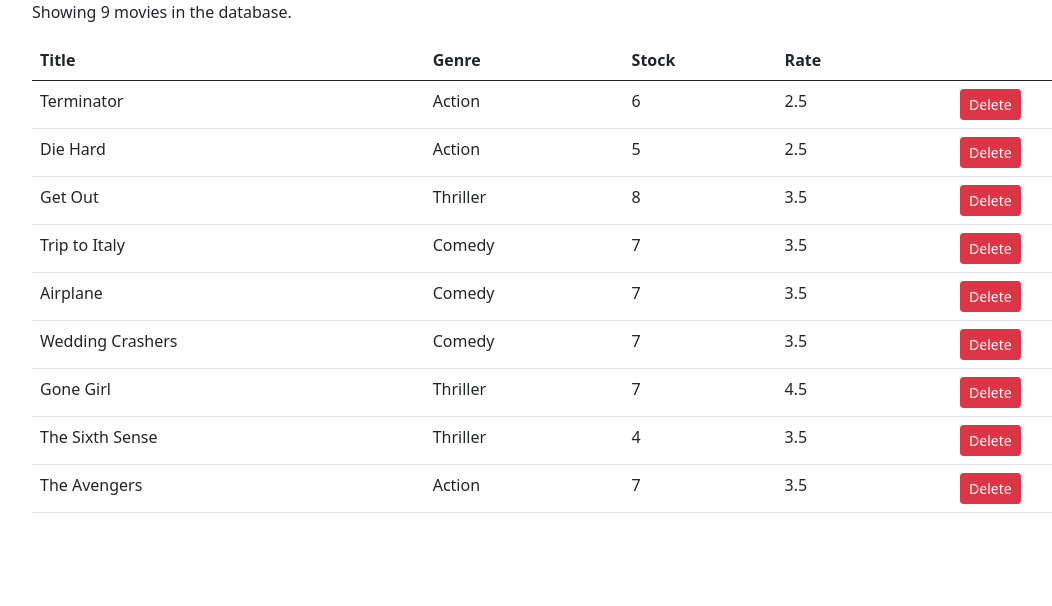
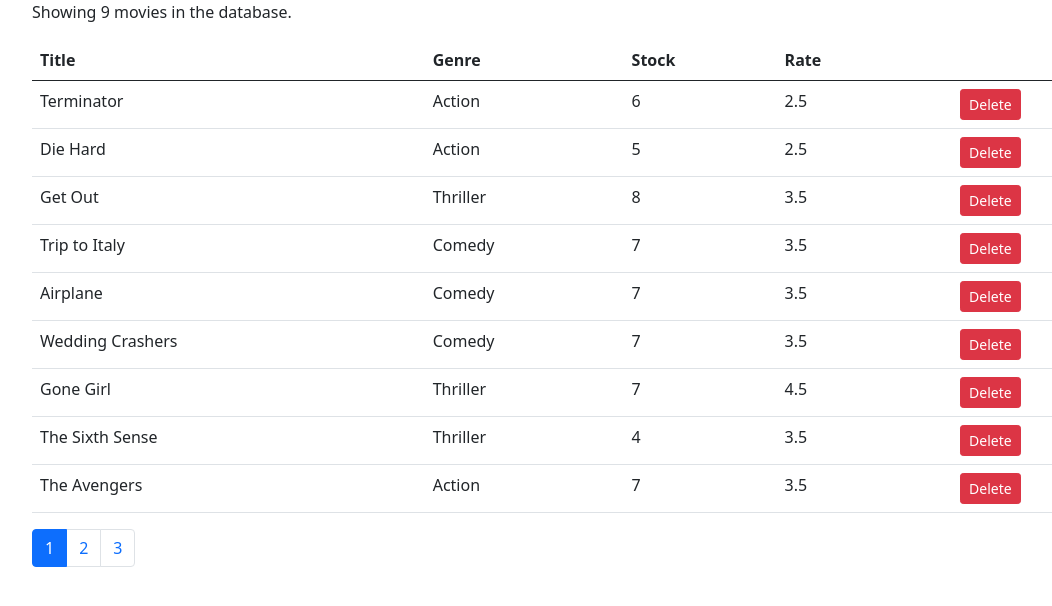
Before and after one commit to GRy82/vidlyUIRepo, a React (Create React App) app: page / in a window 1280 px wide. Shown: the top 606 px of the page, without its empty margins (50-1102 px from the left). Built offline with nearby package versions, Linux system fonts and the light colour scheme; the HTML template or start-up script is replaced by a standard one.

Commit message:
util function paginate created.

```diff
--- a/package.json
+++ b/package.json
@@ -8,6 +8,7 @@
     "@testing-library/user-event": "^12.8.3",
     "bootstrap": "^5.0.1",
     "font-awesome": "^4.7.0",
+    "lodash": "^4.17.21",
     "react": "^17.0.2",
     "react-dom": "^17.0.2",
     "react-scripts": "4.0.3",
--- /dev/null
+++ b/src/components/common/pagination.jsx
@@ -0,0 +1,26 @@
+import React from 'react';
+import _ from 'lodash';
+
+const Pagination = (props) => {
+    const { movieCount, pageSize, currentPage, onPageChange } = props;
+    const pagesCount = Math.ceil(movieCount / pageSize);
+    if (pagesCount === 1) return null;
+    const pages = _.range(1, pagesCount + 1);
+
+    return (
+        <nav>
+            <ul className="pagination">
+                {pages.map(page => (
+                    <li key={page} className={page === currentPage ? 'page-item active' : 'page-item'}>
+                        <button  className="page-link"
+                            onClick={() => onPageChange(page)}
+                            >{page}
+                        </button>
+                    </li>
+                ))}
+            </ul>
+        </nav>
+     );
+}
+
+export default Pagination;
--- a/src/components/movies.jsx
+++ b/src/components/movies.jsx
@@ -1,10 +1,13 @@
 import React, { Component } from 'react';
 import { getMovies } from '../services/fakeMovieService';
 import Like from './common/like';
+import Pagination from './common/pagination';
 
 class Movies extends Component {
     state = {
-        movies: getMovies()
+        movies: getMovies(),
+        pageSize: 4,
+        currentPage: 1
     }
 
     handleDelete = movie => {
@@ -21,15 +24,20 @@
         this.setState({ movies });
     }
 
+    handlePageChange = page => {
+        this.setState({ currentPage: page });
+    }
+
     render() {
         const { length: count } = this.state.movies;
+        const { pageSize, currentPage } = this.state;
 
         if(count === 0)
             return <p>There are no movies in the database.</p>
 
         return (
             <React.Fragment>
-                 <p>Showing {count} movies in the database.</p>
+                <p>Showing {count} movies in the database.</p>
                 <table className="table">
                     <thead>
                         <tr>
@@ -62,6 +70,12 @@
                     ))}
                     </tbody>
                 </table>
+                <Pagination
+                    movieCount={count}
+                    pageSize={pageSize}
+                    currentPage={currentPage}
+                    onPageChange={this.handlePageChange}
+                />
             </React.Fragment>
         );
     }
--- /dev/null
+++ b/src/util/pagination.js
@@ -0,0 +1,6 @@
+import _ from 'lodash';
+
+export function paginate (movies, page, pageSize) {
+ const startIndex = (page - 1) * pageSize;
+ return _(movies).slice(startIndex).take(pageSize).value();
+}
```
Also changed, not shown: 1 other file (tests, documents, lock files or other folders).
